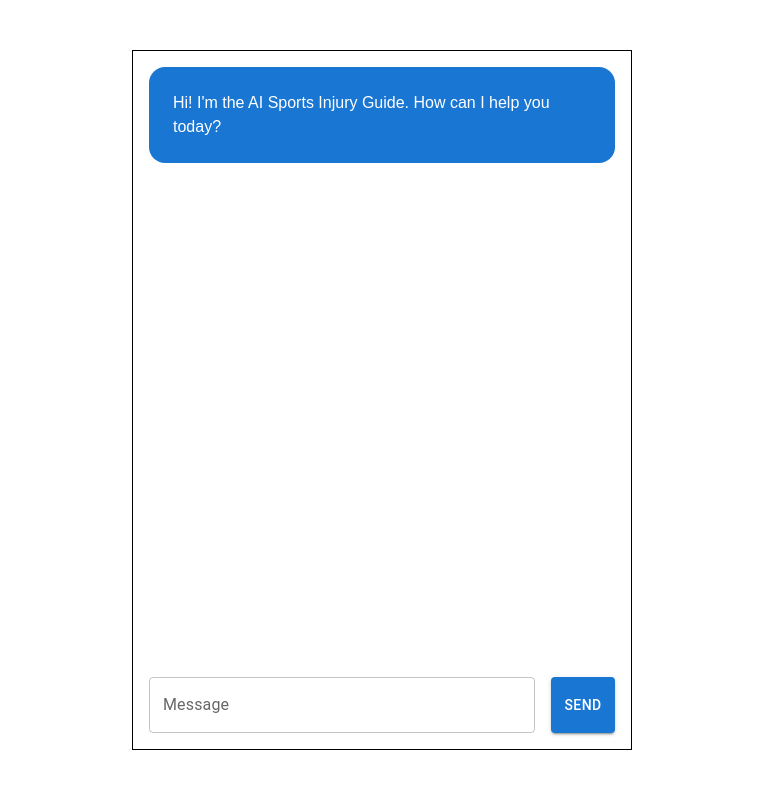
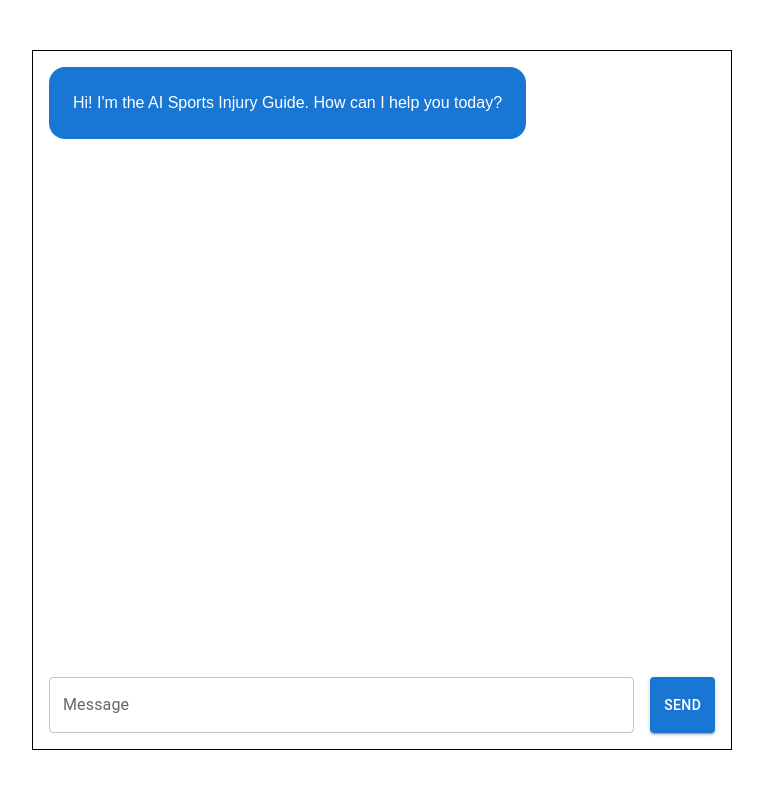
Before and after one commit to kbpatel309/ai-sports-injury-guide, a Next.js app: page / in a window 1280 px wide. Shown: the top 788 px of the page, without its empty margins (258-1021 px from the left). Built offline with nearby package versions, Linux system fonts and the light colour scheme.

Commit message:
widened chat box

```diff
--- a/app/page.tsx
+++ b/app/page.tsx
@@ -52,7 +52,7 @@ export default function Home() {
 
   return (
     <Box sx={{ width: "100vw", height: "100vh", display: "flex", flexDirection: "column", justifyContent: "center", alignItems: "center" }}>
-      <Stack sx={{ width: "500px", height: "700px", border: "1px solid black", p: 2 }} spacing={3}>
+      <Stack sx={{ width: "90%", maxWidth: "700px", height: "700px", border: "1px solid black", p: 2 }} spacing={3}>
         <Stack sx={{ flexGrow: 1, overflow: "auto", maxHeight: "100%" }} spacing={2}>
           {messages.map((msg, index) => (
             <Box key={index} sx={{ display: "flex", justifyContent: msg.role === "assistant" ? "flex-start" : "flex-end" }}>
```
